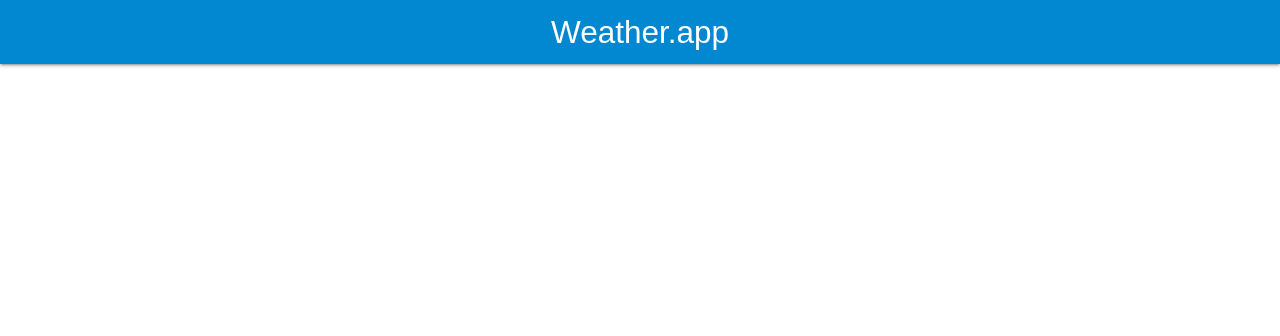
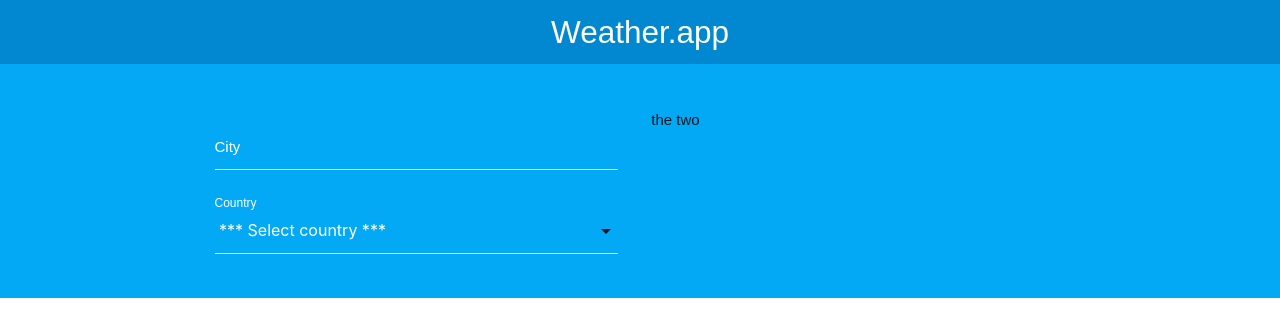
Before and after one commit to IronHack-MERN/weather, a React (Create React App) app: page / in a window 1280 px wide. Shown: the top 336 px of the page. Built offline with nearby package versions, Linux system fonts and the light colour scheme.

Commit message:
ADD form component

```diff
--- a/src/App.js
+++ b/src/App.js
@@ -1,10 +1,23 @@
 import React, { Fragment } from "react";
 import Header from "./components/Header";
+import Form from './components/Form';
 
 function App() {
   return (
     <Fragment>
       <Header title="Weather.app" />
+      <div className='contenedor-form'>
+        <div className='container'>
+          <div className='row'>
+            <div className='col m6 s12'>
+              <Form/>
+            </div>
+            <div className='col m6 s12'>
+              the two
+            </div>
+          </div>
+        </div>
+      </div>
     </Fragment>
   );
 }
--- /dev/null
+++ b/src/components/Form.js
@@ -0,0 +1,27 @@
+import React from "react";
+
+const Form = () => {
+  return (
+    <form>
+      <div className="input-field col s12">
+        <input type="text" name="city" id="city" />
+        <label htmlFor="city">City</label>
+      </div>
+      <div className="input-field col s12">
+        <select name="country" id="country">
+          <option value=""> *** Select country ***</option>
+          <option value="US">Estados Unidos</option>
+          <option value="MX">México</option>
+          <option value="AR">Argentina</option>
+          <option value="CO">Colombia</option>
+          <option value="CR">Costa Rica</option>
+          <option value="ES">España</option>
+          <option value="PE">Perú</option>
+        </select>
+        <label htmlFor="city">Country</label>
+      </div>
+    </form>
+  );
+};
+
+export default Form;
```
